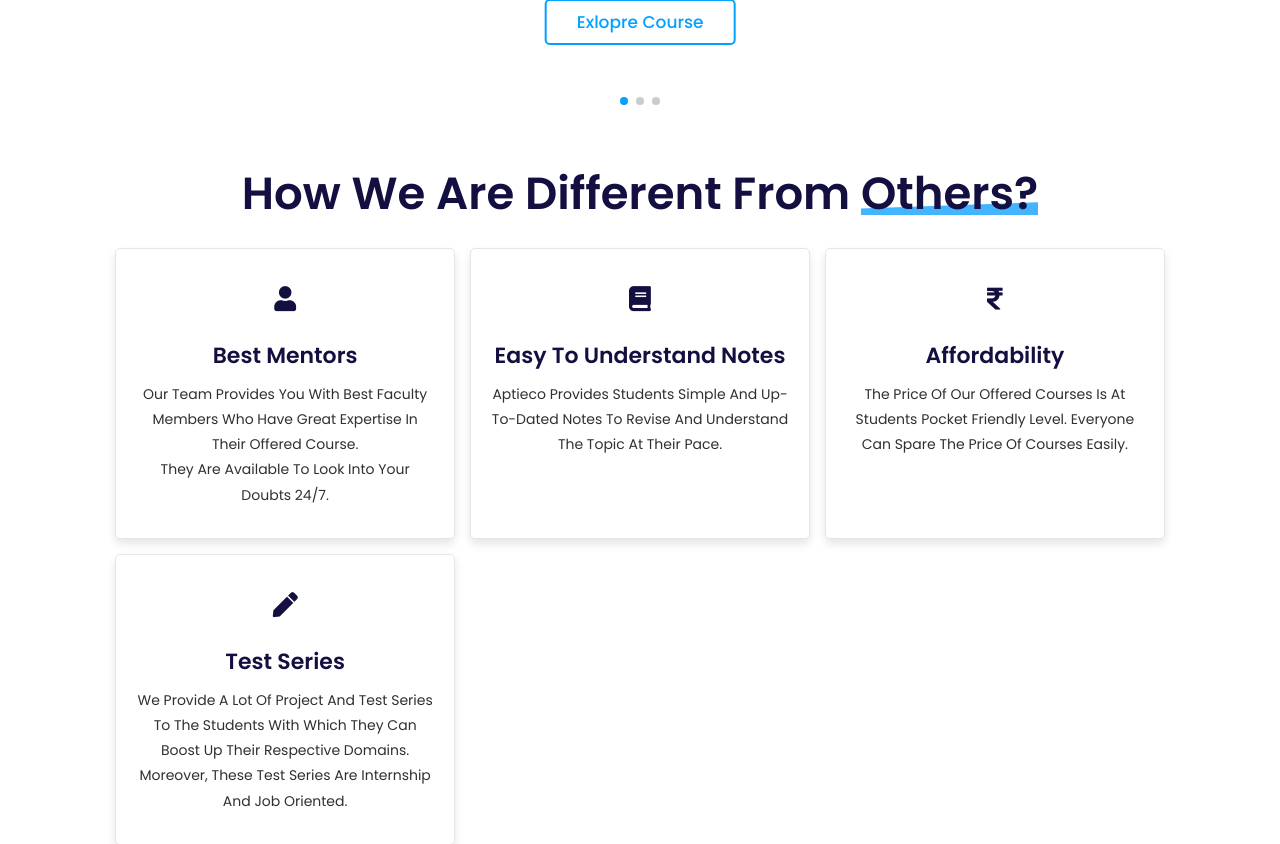
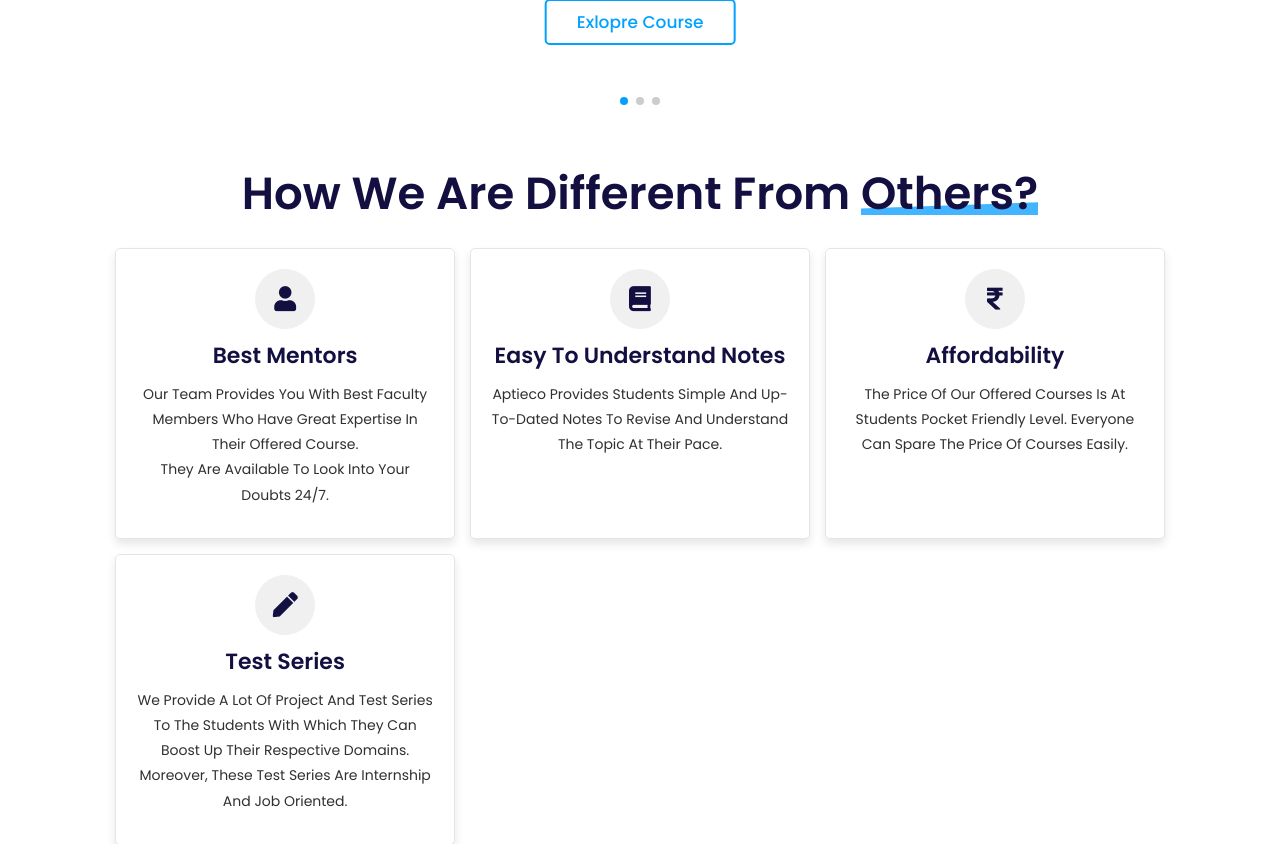
Before and after one commit to allessolution/aptieco-website, a PHP site: page /index.html in a window 1280 px wide. Shown: the part 1334-2178 px from the top of the page. Run offline with PHP 8.4, Linux system fonts and the light colour scheme.

Commit message:
color updated

```diff
--- a/css/style.css
+++ b/css/style.css
@@ -379,7 +379,7 @@ section{
     border-radius: 50%;
     font-size: 2.5rem;
     margin-bottom: 1rem;
-    background:white;
+    background:#f0f0f0;
     color:var(--black);
 }
 
```
